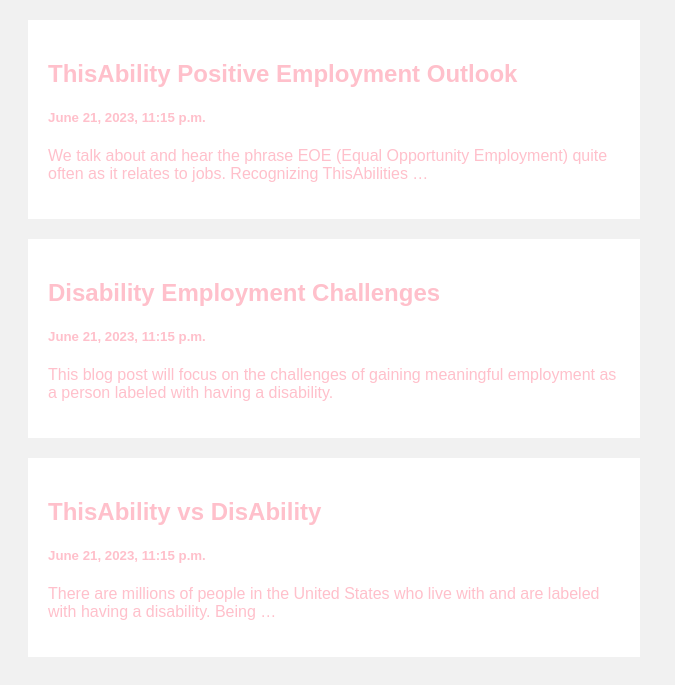
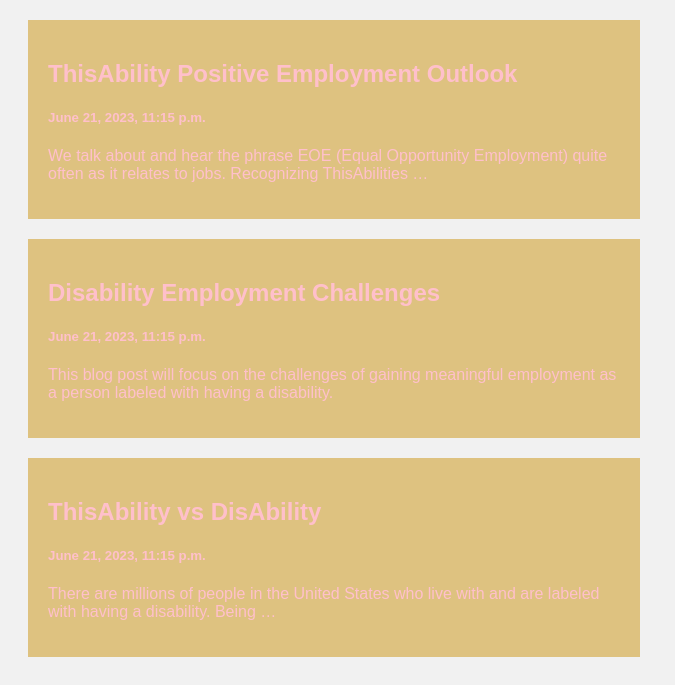
Before and after one commit to winifredf/This_Ability_Blog, a Django app: template templates/index.html in a window 1280 px wide. Shown: the part 201-886 px from the top of the page, without its empty margins (0-675 px from the left). Run offline with Django 4.2, Linux system fonts and the light colour scheme; the template is opened without the code that fills it: values that come from a table or form of the project are taken from there, others are empty; data comes from the database, SQL or seed files in the repository.

Commit message:
changed card color

```diff
--- a/templates/index.html
+++ b/templates/index.html
@@ -26,7 +26,7 @@ body {
 }
 
 .card {
-   background-color: white;
+   background-color: rgb(222, 194, 128);
    padding: 20px;
    margin-top: 20px;
 }
```
